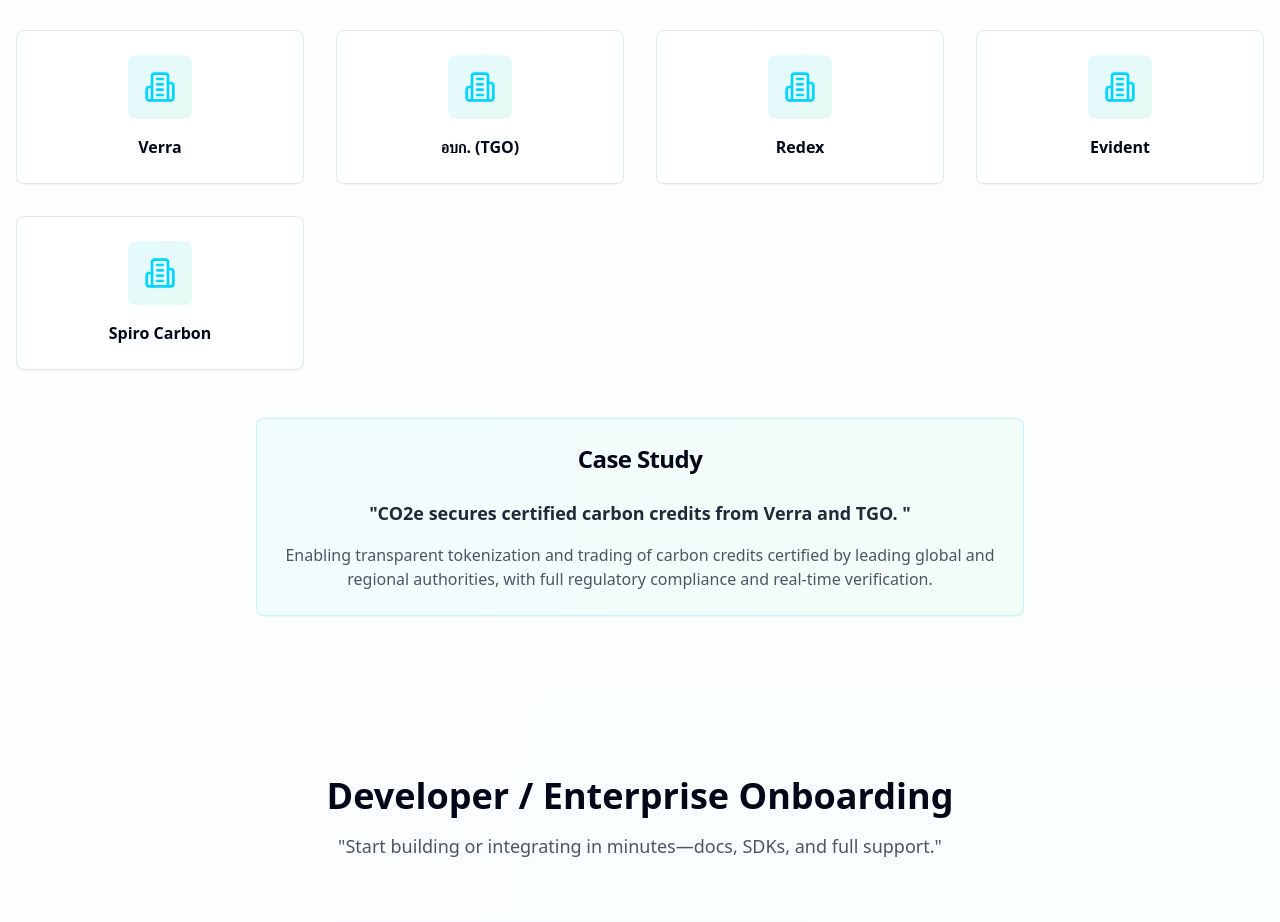
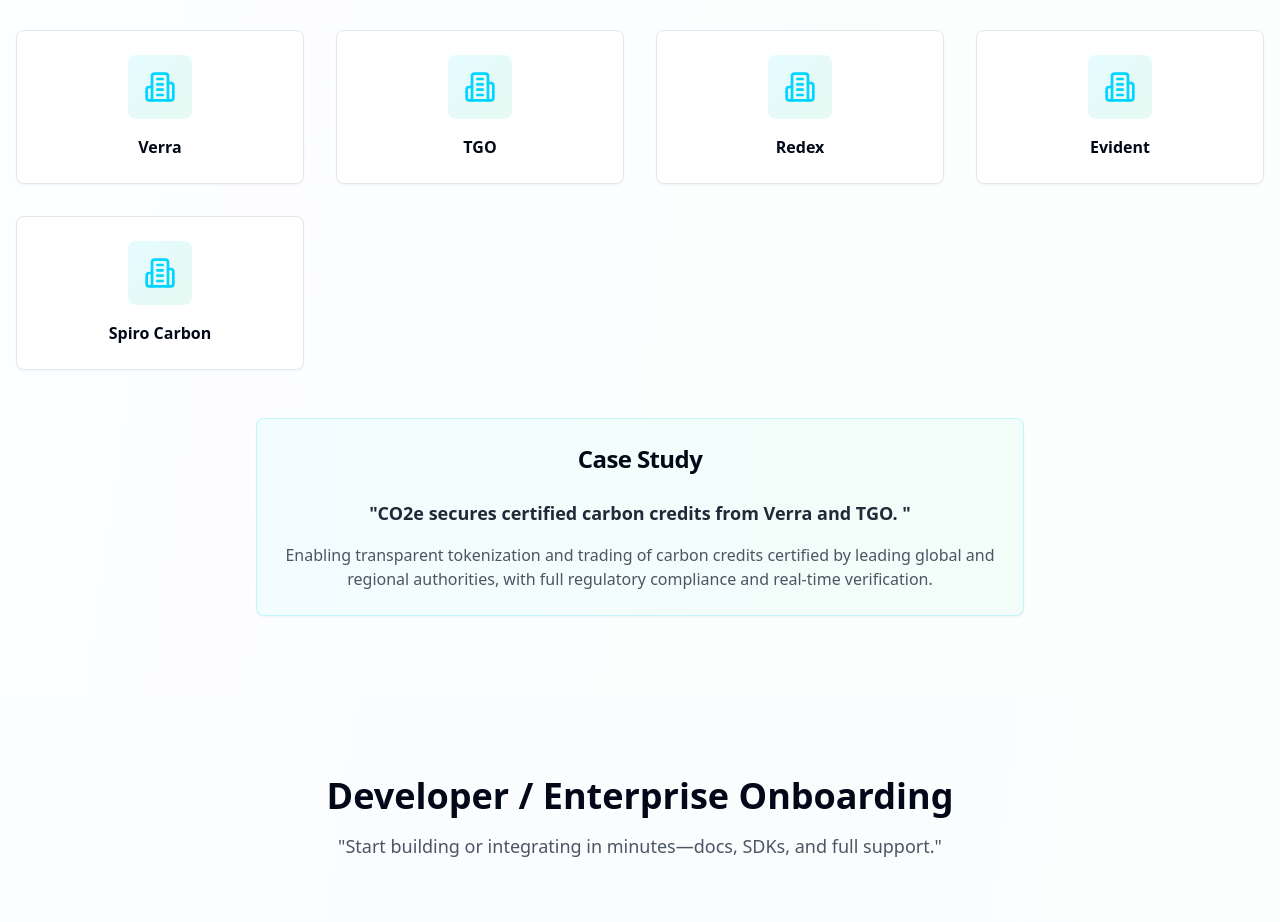
Before and after one commit to co2echain/co2e_landingPage, a Next.js app: page / in a window 1280 px wide. Shown: the part 5340-6262 px from the top of the page. Built offline with nearby package versions, Linux system fonts and the light colour scheme; no server answers.

Commit message:
remove TGO thai word

```diff
--- a/app/page.tsx
+++ b/app/page.tsx
@@ -668,7 +668,7 @@ export default function HomePage() {
           </div>
 
           <div className="grid md:grid-cols-2 lg:grid-cols-4 gap-8 mb-12">
-            {["Verra", "อบก. (TGO)", "Redex", "Evident", "Spiro Carbon"].map(
+            {["Verra", "TGO", "Redex", "Evident", "Spiro Carbon"].map(
               (partner, index) => (
                 <Card
                   key={partner}
```
